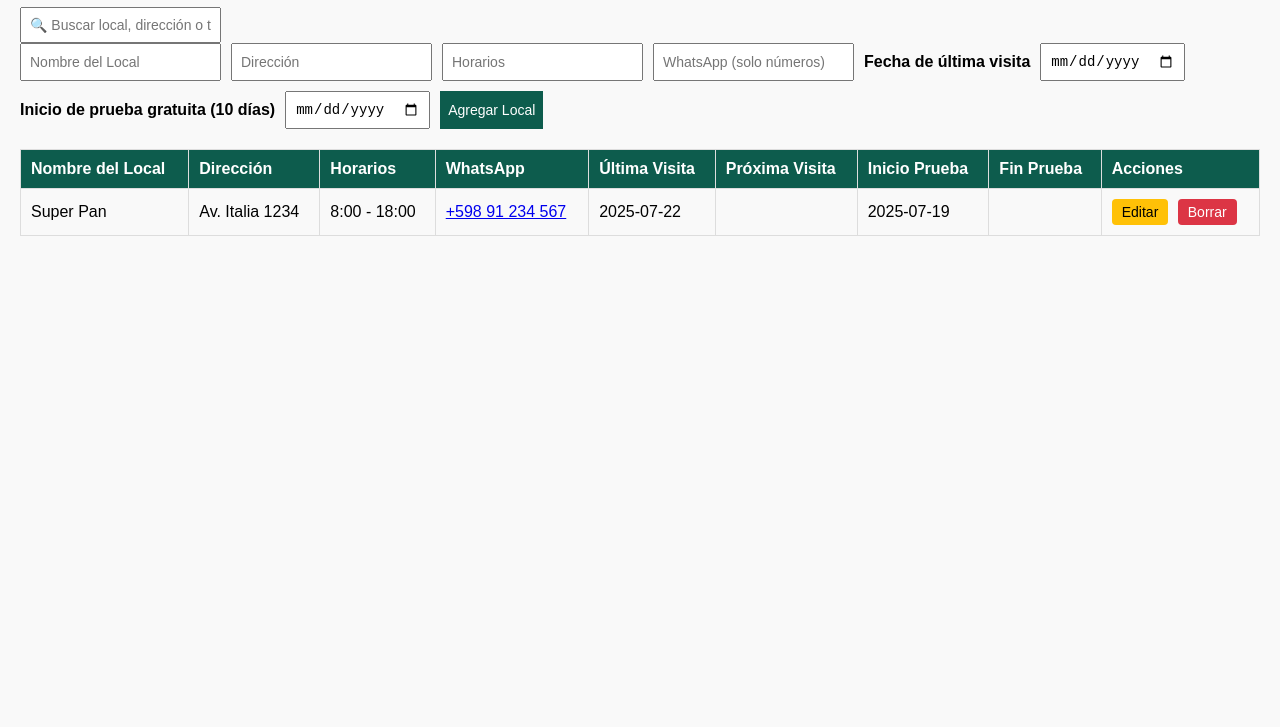
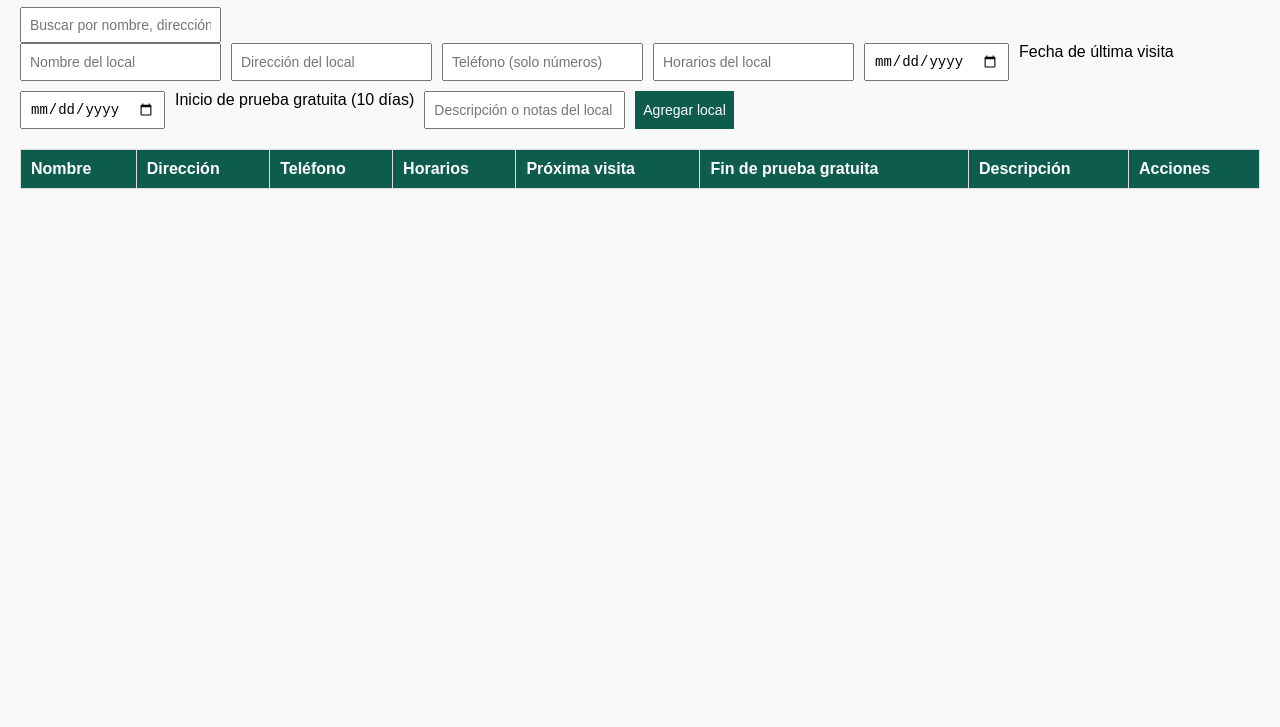
Before and after one commit to PaoloMariano14/CRM-Measy-Reservas-, a plain HTML site: page index.html in a window 1280 px wide. Shown: the part 73-800 px from the top of the page. Drawn offline with Linux system fonts and the light colour scheme.

Commit message:
index.html

```diff
--- a/index.html
+++ b/index.html
@@ -1,105 +1,52 @@
 <!DOCTYPE html>
 <html lang="es">
 <head>
-  <meta charset="UTF-8">
-  <meta name="viewport" content="width=device-width, initial-scale=1.0">
-  <title>CRM Locales</title>
-  <link rel="stylesheet" href="style.css">
-  <style>
-    .btn-editar {
-      background-color: #ffc107;
-      border: none;
-      color: black;
-      padding: 5px 10px;
-      cursor: pointer;
-      border-radius: 4px;
-    }
-    .btn-borrar {
-      background-color: #dc3545;
-      border: none;
-      color: white;
-      padding: 5px 10px;
-      cursor: pointer;
-      border-radius: 4px;
-      margin-left: 5px;
-    }
-    label {
-      font-weight: bold;
-      margin-top: 10px;
-    }
-  </style>
+  <meta charset="UTF-8" />
+  <meta name="viewport" content="width=device-width, initial-scale=1.0" />
+  <title>CRM Clientes</title>
+  <link rel="stylesheet" href="style.css" />
 </head>
 <body>
-  <h1>CRM - Cartera de Clientes</h1>
+  <div class="container">
+    <h1>CRM de Clientes</h1>
 
-  <input type="text" id="search" placeholder="🔍 Buscar local, dirección o teléfono...">
+    <!-- Buscador -->
+    <input type="text" id="search" placeholder="Buscar por nombre, dirección o teléfono" />
 
-  <form id="addForm">
-    <input type="text" id="nombre" placeholder="Nombre del Local" required>
-    <input type="text" id="direccion" placeholder="Dirección" required>
-    <input type="text" id="horarios" placeholder="Horarios" required>
-    <input type="tel" id="telefono" placeholder="WhatsApp (solo números)" required>
-
-    <label for="ultimaVisita">Fecha de última visita</label>
-    <input type="date" id="ultimaVisita" required>
-
-    <label for="inicioPrueba">Inicio de prueba gratuita (10 días)</label>
-    <input type="date" id="inicioPrueba" required>
-
-    <button type="submit">Agregar Local</button>
+    <!-- Formulario para agregar locales -->
+    <form id="client-form">
+      <input type="text" id="name" placeholder="Nombre del local" required />
+      <input type="text" id="address" placeholder="Dirección del local" required />
+      <input type="text" id="phone" placeholder="Teléfono (solo números)" required />
+      <input type="text" id="hours" placeholder="Horarios del local" required />
+      <input type="date" id="lastVisit" required />
+      <label for="lastVisit">Fecha de última visita</label>
+      <input type="date" id="trialStart" required />
+      <label for="trialStart">Inicio de prueba gratuita (10 días)</label>
+      <input type="text" id="notes" placeholder="Descripción o notas del local" />
+      <button type="submit">Agregar local</button>
     </form>
 
-  <table id="crm">
+    <!-- Tabla de clientes -->
+    <div class="table-responsive">
+      <table id="client-table">
         <thead>
           <tr>
-        <th>Nombre del Local</th>
+            <th>Nombre</th>
             <th>Dirección</th>
+            <th>Teléfono</th>
             <th>Horarios</th>
-        <th>WhatsApp</th>
-        <th>Última Visita</th>
-        <th>Próxima Visita</th>
-        <th>Inicio Prueba</th>
-        <th>Fin Prueba</th>
+            <th>Próxima visita</th>
+            <th>Fin de prueba gratuita</th>
+            <th>Descripción</th>
             <th>Acciones</th>
           </tr>
         </thead>
-    <tbody id="crmBody">
-      <tr>
-        <td data-label="Nombre del Local">Super Pan</td>
-        <td data-label="Dirección">Av. Italia 1234</td>
-        <td data-label="Horarios">8:00 - 18:00</td>
-        <td data-label="WhatsApp"><a href="https://wa.me/59891234567" target="_blank">+598 91 234 567</a></td>
-        <td data-label="Última Visita">2025-07-22</td>
-        <td data-label="Próxima Visita"></td>
-        <td data-label="Inicio Prueba">2025-07-19</td>
-        <td data-label="Fin Prueba"></td>
-        <td data-label="Acciones">
-          <button class="btn-editar">Editar</button>
-          <button class="btn-borrar">Borrar</button>
-        </td>
-      </tr>
-    </tbody>
+        <tbody></tbody>
       </table>
+    </div>
+  </div>
 
   <script src="app.js"></script>
-  <script>
-    // Funcionalidad borrar fila
-    document.querySelectorAll(".btn-borrar").forEach(btn => {
-      btn.addEventListener("click", function () {
-        this.closest("tr").remove();
-      });
-    });
-
-    // Filtro de búsqueda por nombre, dirección o teléfono
-    const searchInput = document.getElementById("search");
-    searchInput.addEventListener("input", function () {
-      const filter = searchInput.value.toLowerCase();
-      const rows = document.querySelectorAll("#crm tbody tr");
-      rows.forEach(row => {
-        const text = row.textContent.toLowerCase();
-        row.style.display = text.includes(filter) ? "" : "none";
-      });
-    });
-  </script>
 </body>
 </html>
```
Lines whose indentation alone changed are shown as unchanged.
